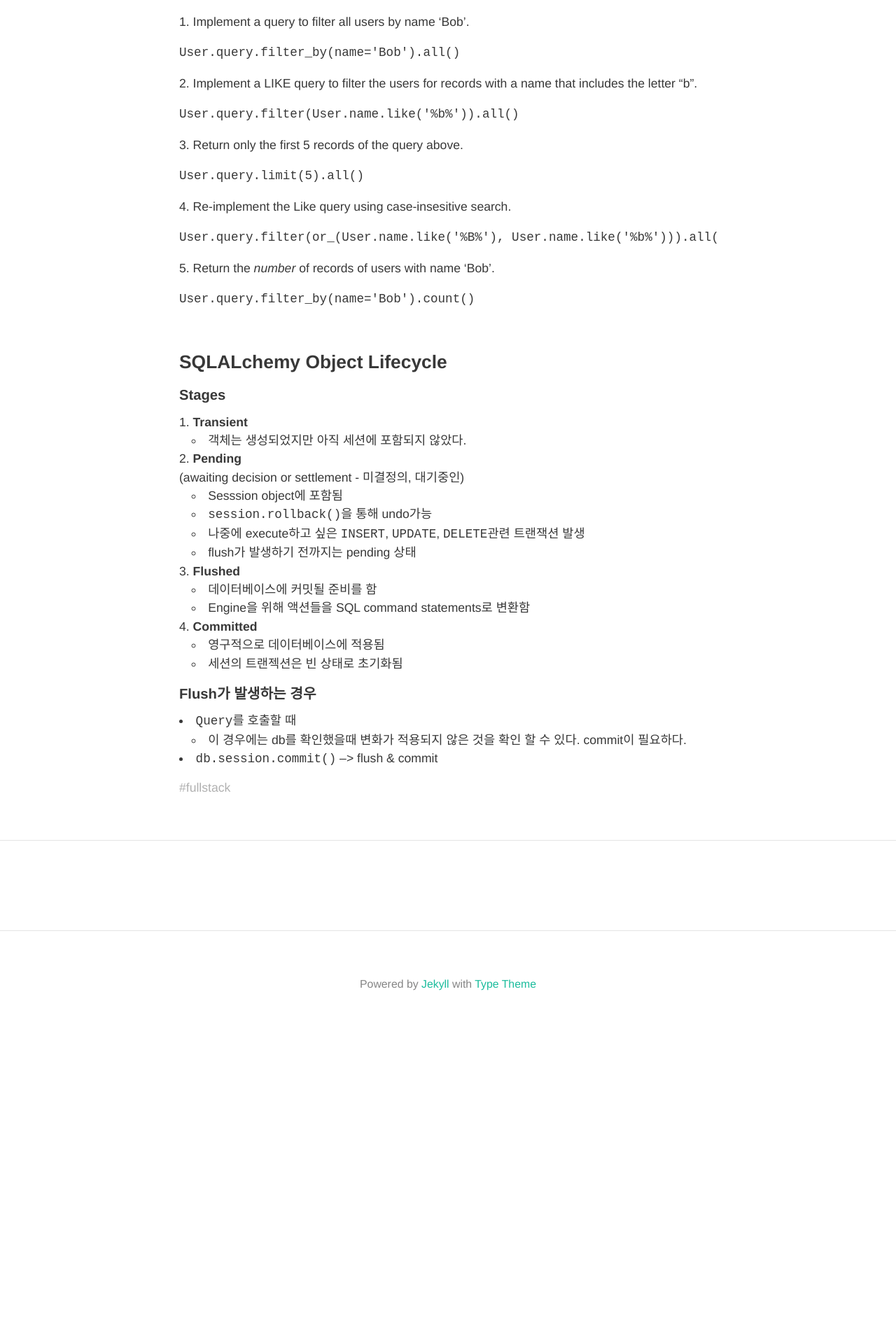
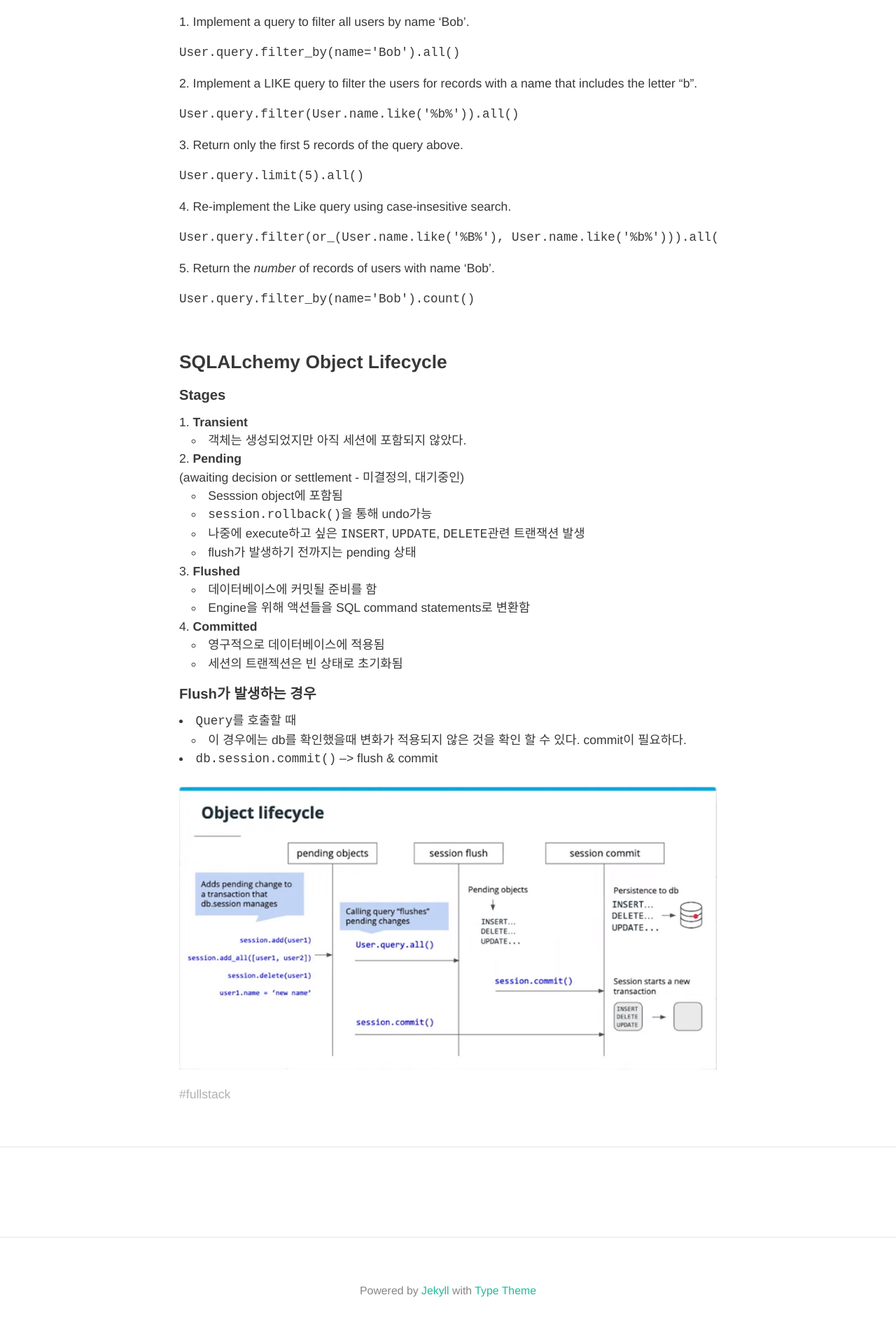
Before and after one commit to HyunlangBan/hyunlangban.github.io, a Jekyll site: the page built from _posts/2020-01-31-fullstack-07.md, in a window 1280 px wide. Shown: the part 2341-4261 px from the top of the page at 70% size. Built offline with Jekyll 4.4.1, drawn with Linux system fonts in a browser that asks for light colours; nearby versions of some CDN libraries; comment, search, counter and statistics services are not loaded; before the commit the page ends 3823 px from its top, so only the background shows below that.

Commit message:
Update 2020-01-31-fullstack-07.md

```diff
--- a/_posts/2020-01-31-fullstack-07.md
+++ b/_posts/2020-01-31-fullstack-07.md
@@ -110,3 +110,5 @@ User.query.filter_by(name='Bob').count()
 - `Query`를 호출할 때
   - 이 경우에는 db를 확인했을때 변화가 적용되지 않은 것을 확인 할 수 있다. commit이 필요하다.
 - `db.session.commit()` --> flush & commit
+<br><br>
+![lifecycle](/img/lifecycle.png)
```
